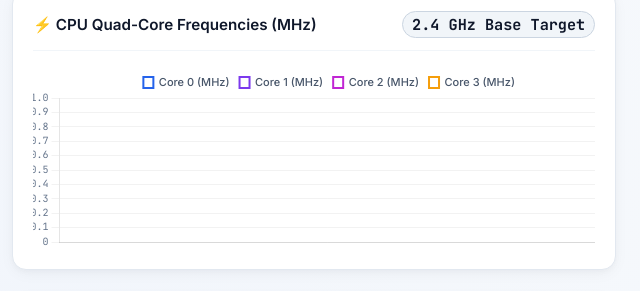
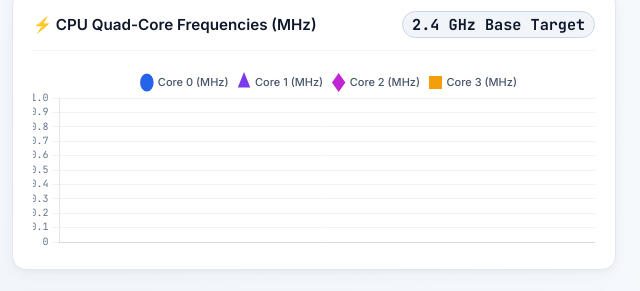
Before and after one commit to imosudi/edge-vision-monitor, a plain HTML site: page app/static/index.html in a window 1280 px wide. Shown: the part 1895-2186 px from the top of the page, 640-1280 px from the left. Drawn offline with nearby package versions, Linux system fonts and the light colour scheme; no server answers.

Commit message:
feat(ui): add distinct markers (circles, triangles, diamonds, squares) and dash styles to quad-core CPU chart

```diff
--- a/app/static/index.html
+++ b/app/static/index.html
@@ -472,7 +472,7 @@
     Edge Vision Monitor &bull; Raspberry Pi 5 &amp; Hailo-8L Edge AI &bull; Built for High-Efficiency Accelerated Computer Vision
   </footer>
 
-  <script src="/static/js/charts.js?v=2.6-hwfreq"></script>
-  <script src="/static/js/app.js?v=2.6-hwfreq"></script>
+  <script src="/static/js/charts.js?v=2.7-markers"></script>
+  <script src="/static/js/app.js?v=2.7-markers"></script>
 </body>
 </html>
--- a/app/static/js/app.js
+++ b/app/static/js/app.js
@@ -1007,12 +1007,60 @@ async function seedVoltageHistory() {
   }
 }
 
+/**
+ * Pre-populate CPU Quad-Core frequencies with recent historical points
+ */
+async function seedCpuFreqHistory() {
+  try {
+    const [r0, r1, r2, r3] = await Promise.all([
+      fetch('/api/v1/metrics/history?metric_name=cpu_freq_cpu0_mhz&limit=30'),
+      fetch('/api/v1/metrics/history?metric_name=cpu_freq_cpu1_mhz&limit=30'),
+      fetch('/api/v1/metrics/history?metric_name=cpu_freq_cpu2_mhz&limit=30'),
+      fetch('/api/v1/metrics/history?metric_name=cpu_freq_cpu3_mhz&limit=30')
+    ]);
+
+    if (!r0.ok) return;
+
+    const [d0, d1, d2, d3] = await Promise.all([
+      r0.json(),
+      r1.ok ? r1.json() : [],
+      r2.ok ? r2.json() : [],
+      r3.ok ? r3.json() : []
+    ]);
+
+    if (!cpuFreqChart || cpuFreqChart.data.labels.length > 5) return;
+    const count = d0.length;
+    if (count === 0) return;
+
+    const labels = [];
+    const f0 = [], f1 = [], f2 = [], f3 = [];
+    for (let i = 0; i < count; i++) {
+      labels.push(d0[i]?.timestamp_utc ? new Date(d0[i].timestamp_utc).toLocaleTimeString() : '');
+      const v0 = d0[i]?.value ?? 0;
+      f0.push(v0);
+      f1.push(d1[i]?.value ?? v0);
+      f2.push(d2[i]?.value ?? v0);
+      f3.push(d3[i]?.value ?? v0);
+    }
+
+    cpuFreqChart.data.labels = labels;
+    if (cpuFreqChart.data.datasets[0]) cpuFreqChart.data.datasets[0].data = f0;
+    if (cpuFreqChart.data.datasets[1]) cpuFreqChart.data.datasets[1].data = f1;
+    if (cpuFreqChart.data.datasets[2]) cpuFreqChart.data.datasets[2].data = f2;
+    if (cpuFreqChart.data.datasets[3]) cpuFreqChart.data.datasets[3].data = f3;
+    cpuFreqChart.update('none');
+  } catch (err) {
+    console.debug('[TELEMETRY] Note on seeding CPU freq history:', err);
+  }
+}
+
 // Initialise on page load
 window.addEventListener('DOMContentLoaded', () => {
   checkInitialReadiness();
   loadAvailableBackends();
   loadDiscoveredSources();
   connectWebSocket();
+  seedCpuFreqHistory();
   seedVoltageHistory();
   seedProcFootprintHistory();
 });
--- a/app/static/js/charts.js
+++ b/app/static/js/charts.js
@@ -132,7 +132,7 @@ function initCharts() {
     });
   }
 
-  // 6. Quad-Core CPU Clock Frequencies
+  // 6. Quad-Core CPU Clock Frequencies (Distinct point styles and dash patterns for overlapping curves)
   const ctxCpuFreq = document.getElementById('chart-cpufreq');
   if (ctxCpuFreq) {
     cpuFreqChart = new Chart(ctxCpuFreq, {
@@ -140,13 +140,78 @@ function initCharts() {
       data: {
         labels: [],
         datasets: [
-          { label: 'Core 0 (MHz)', data: [], borderColor: '#2563eb', backgroundColor: 'transparent' },
-          { label: 'Core 1 (MHz)', data: [], borderColor: '#7c3aed', backgroundColor: 'transparent' },
-          { label: 'Core 2 (MHz)', data: [], borderColor: '#c026d3', backgroundColor: 'transparent' },
-          { label: 'Core 3 (MHz)', data: [], borderColor: '#f59e0b', backgroundColor: 'transparent' }
+          {
+            label: 'Core 0 (MHz)',
+            data: [],
+            borderColor: '#2563eb',
+            backgroundColor: '#2563eb',
+            borderWidth: 2.5,
+            borderDash: [],
+            pointStyle: 'circle',
+            pointRadius: 4,
+            pointHoverRadius: 6,
+            tension: 0.25
+          },
+          {
+            label: 'Core 1 (MHz)',
+            data: [],
+            borderColor: '#7c3aed',
+            backgroundColor: '#7c3aed',
+            borderWidth: 2,
+            borderDash: [6, 4],
+            pointStyle: 'triangle',
+            pointRadius: 5,
+            pointHoverRadius: 7,
+            tension: 0.25
+          },
+          {
+            label: 'Core 2 (MHz)',
+            data: [],
+            borderColor: '#c026d3',
+            backgroundColor: '#c026d3',
+            borderWidth: 2,
+            borderDash: [2, 3],
+            pointStyle: 'rectRot',
+            pointRadius: 5,
+            pointHoverRadius: 7,
+            tension: 0.25
+          },
+          {
+            label: 'Core 3 (MHz)',
+            data: [],
+            borderColor: '#f59e0b',
+            backgroundColor: '#f59e0b',
+            borderWidth: 2,
+            borderDash: [8, 3, 2, 3],
+            pointStyle: 'rect',
+            pointRadius: 4.5,
+            pointHoverRadius: 6.5,
+            tension: 0.25
+          }
         ]
       },
-      options: chartOptionsBase
+      options: {
+        ...chartOptionsBase,
+        elements: {
+          line: { tension: 0.25 }
+        },
+        plugins: {
+          ...chartOptionsBase.plugins,
+          legend: {
+            labels: {
+              color: '#475569',
+              font: { family: 'Inter', size: 11, weight: '500' },
+              usePointStyle: true,
+              pointStyleWidth: 11
+            }
+          },
+          tooltip: {
+            callbacks: {
+              label: (context) => ` ${context.dataset.label}: ${context.parsed.y} MHz`
+            }
+          }
+        }
+      }
     });
   }
 
```
